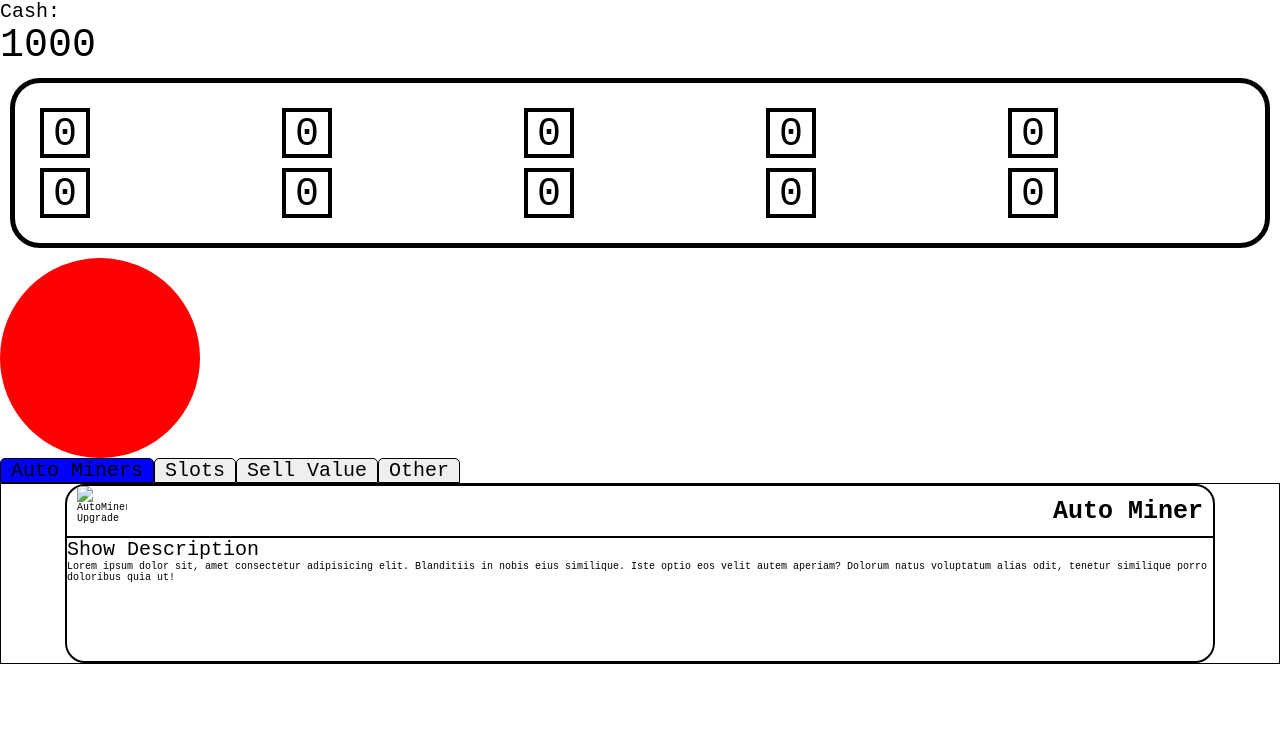
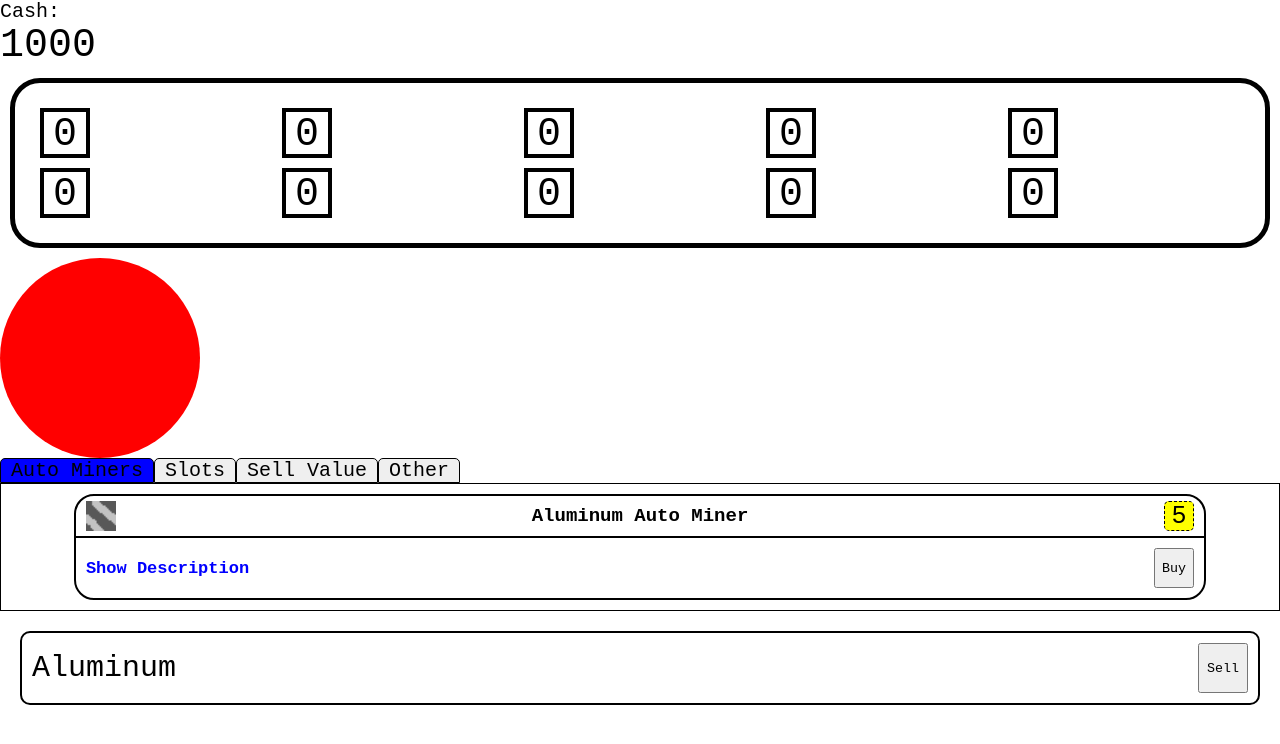
Before and after one commit to lucascapistrant/mining-game, a plain HTML site: page index.html in a window 1280 px wide. Drawn offline with Linux system fonts and the light colour scheme.

Commit message:
aluminum auto miner

```diff
--- a/index.css
+++ b/index.css
@@ -107,19 +107,41 @@ button {
     flex-direction: row;
     align-items: center;
     justify-content: space-between;
-    padding: 0 10px;
+    padding: 5px 10px;
     border-bottom: 2px solid black;
 }
 
+.upgrade__body {
+    padding: 10px;
+}
+
 .upgrade__name {
+    font-size: 1.9rem;
+    margin: 0;
+}
+
+.upgrade__img {
+    width: 30px;
+    height: 30px;
+    overflow: none;
+}
+
+.upgrade__price {
+    width: 30px;
+    height: 30px;
+    background: yellow;
+    display: flex;
+    align-items: center;
+    justify-content: center;
+    border-radius: 5px;
+    border: 1px dashed black;
+
     font-size: 2.5rem;
     margin: 0;
 }
 
-.upgrade__img {
-    width: 50px;
-    height: 50px;
-    overflow: none;
+.upgrade__buy {
+    height: 40px;
 }
 
 .upgrade__description {
@@ -134,6 +156,7 @@ button {
 
 .tabsBody {
     border: 1px solid black;
+    padding: 10px;
 }
 
 .tabs button {
@@ -156,10 +179,17 @@ button {
 /* dropdowns */
 
 .dropdown__heading {
-    font-size: 2rem;
+    font-size: 1.7rem;
+    font-weight: bold;
+    color: blue;
+    display: flex;
+    align-items: center;
+    justify-content: space-between;
 }
 
 .dropdown__body {
+    font-size: 1.5rem;
+
     height: 0;
     opacity: 0;
     transition: height .2s, opacity .2s;
@@ -170,3 +200,29 @@ button {
     height: 100px;
     opacity: 1;
 }
+
+/* Sell station */
+
+.sellStation {
+    margin: 20px;
+}
+
+.sellStation__sellOre {
+    border: 2px solid black;
+    border-radius: 10px;
+    width: 100%;
+    padding: 10px;
+    display: flex;
+    justify-content: space-between;
+    align-items: center;
+}
+
+.sellOre__label {
+    font-size: 3rem;
+    margin: 0;
+}
+
+.sellOre__sellBtn {
+    width: 50px;
+    height: 50px;
+}
--- a/index.html
+++ b/index.html
@@ -36,54 +36,46 @@
       </div>
       <div class="tabsBody">
         <div id="section1" class="tabcontent">
-          <div class="upgrade" id="autoMiner">
+          <div class="upgrade" id="aluminumAutoMiner">
             <header class="upgrade__header">
-              <img class="upgrade__img" src="./assets/g" alt="AutoMiner Upgrade"></img>
-              <h2 class="upgrade__name">Auto Miner</h2>
+              <img class="upgrade__img" src="/assets/temporarytile.png" alt="AutoMiner Upgrade"></img>
+              <h2 class="upgrade__name">Aluminum Auto Miner</h2>
+              <p class="upgrade__price" id="autoMiner">5</p>
             </header>
-            <div class="dropdown open">
-              <header class="dropdown__heading">Show Description</header>
-              <div class="dropdown__body">
-                Lorem ipsum dolor sit, amet consectetur adipisicing elit. Blanditiis in
-                nobis eius similique. Iste optio eos velit autem aperiam? Dolorum natus
-                voluptatum alias odit, tenetur similique porro doloribus quia ut!
+            <div class="upgrade__body">
+              <div class="dropdown">
+                <header class="dropdown__heading">
+                  Show Description
+                  <button class="upgrade__buy">Buy</button>
+                </header>
+                <div class="dropdown__body">
+                  Lorem ipsum dolor sit, amet consectetur adipisicing elit. Blanditiis in
+                  nobis eius similique. Iste optio eos velit autem aperiam? Dolorum natus
+                  voluptatum alias odit, tenetur similique porro doloribus quia ut!
+                </div>
               </div>
             </div>
           </div>
         </div>
         <div id="section2" class="tabcontent">
-          <div class="upgrade">
-            <header class="upgrade__header">
-              <img class="upgrade__img" src="./assets/g" alt="AutoMiner Upgrade"></img>
-              <h2 class="upgrade__name">Auto Miner</h2>
-            </header>
-            <p class="upgrade__description">Lorem ipsum dolor sit amet consectetur adipisicing elit. Cumque, cum optio itaque est aliquid aspernatur. Voluptate hic magni at eaque!</p>
-          </div>
         </div>
         <div id="section3" class="tabcontent">
-          <div class="upgrade">
-            <header class="upgrade__header">
-              <img class="upgrade__img" src="./assets/g" alt="AutoMiner Upgrade"></img>
-              <h2 class="upgrade__name">Auto Miner</h2>
-            </header>
-            <p class="upgrade__description">Lorem ipsum dolor sit amet consectetur adipisicing elit. Cumque, cum optio itaque est aliquid aspernatur. Voluptate hic magni at eaque!</p>
-          </div>
         </div>
         <div id="section4" class="tabcontent">
-          <div class="upgrade">
-            <header class="upgrade__header">
-              <img class="upgrade__img" src="./assets/g" alt="AutoMiner Upgrade"></img>
-              <h2 class="upgrade__name">Auto Miner</h2>
-            </header>
-            <p class="upgrade__description">Lorem ipsum dolor sit amet consectetur adipisicing elit. Cumque, cum optio itaque est aliquid aspernatur. Voluptate hic magni at eaque!</p>
-          </div>
         </div>
       </div>
     </div class="tabSection">
+    <div class="sellStation">
+      <div class="sellStation__sellOre" id="aluminum">
+        <p class="sellOre__label">Aluminum</p>
+        <button class="sellOre__sellBtn">Sell</button>
+      </div>
+    </div>
   </body>
   <script src="scripts/topStats.js"></script>
   <script src="scripts/index.js"></script>
   <script src="scripts/ores.js"></script>
   <script src="scripts/tabs.js"></script>
+  <script src="scripts/upgrades.js"></script>
   <script src="scripts/dropdown.js"></script>
 </html>
--- a/scripts/dropdown.js
+++ b/scripts/dropdown.js
@@ -1,14 +1,23 @@
 const dropdowns = document.querySelectorAll('.dropdown');
 dropdowns.forEach(dropdown => {
-    dropdown.addEventListener("click", () => {
+    const heading = dropdown.querySelector('.dropdown__heading');
+    heading.addEventListener("click", (event) => {
+        if (event.target.tagName === 'BUTTON') return;
         toggleDropDown(dropdown);
     });
 })
 
 function toggleDropDown(dropdown) {
-    if(dropdown.classList.contains('open')) {
+    const heading = dropdown.querySelector('.dropdown__heading');
+    const headingText = heading.childNodes[0].textContent.trim().split(' ');
+
+    if (dropdown.classList.contains('open')) {
         dropdown.classList.remove('open');
+        headingText[0] = 'Show';
     } else {
         dropdown.classList.add('open');
+        headingText[0] = 'Hide';
     }
+
+    heading.childNodes[0].textContent = headingText.join(' ') + ' ';
 }
--- /dev/null
+++ b/scripts/upgrades.js
@@ -0,0 +1,48 @@
+{/* <div class="upgrade" id="autoMiner">
+            <header class="upgrade__header">
+              <img class="upgrade__img" src="/assets/temporarytile.png" alt="AutoMiner Upgrade"></img>
+              <h2 class="upgrade__name">Aluminum Auto Miner</h2>
+              <p class="upgrade__price" id="autoMiner">5</p>
+            </header>
+            <div class="upgrade__body">
+              <div class="dropdown">
+                <header class="dropdown__heading">Show Description</header>
+                <div class="dropdown__body">
+                  Lorem ipsum dolor sit, amet consectetur adipisicing elit. Blanditiis in
+                  nobis eius similique. Iste optio eos velit autem aperiam? Dolorum natus
+                  voluptatum alias odit, tenetur similique porro doloribus quia ut!
+                </div>
+              </div>
+            </div>
+          </div> */}
+
+class Upgrades {
+    constructor() {
+
+    }
+
+
+}
+
+class AluminumAutoMiner {
+    constructor() {
+        this.html = document.querySelector('#aluminumAutoMiner');
+        this.buyBtn = this.html.children[1].firstElementChild.firstElementChild.childNodes[1];
+        this.price = 5;
+
+        this.buyBtn.addEventListener("click", this.buy);
+    }
+
+    buy() {
+        topStats.changeMoneyAmount(-aluminumAutoMiner.price);
+        aluminumAutoMiner.upgrade();
+    }
+
+    upgrade() {
+        setInterval(() => {
+            oreClass.addOre("aluminum", 1);
+        }, 5000);
+    }
+}
+const upgrade = new Upgrades;
+const aluminumAutoMiner = new AluminumAutoMiner;
```
Also changed, not shown: assets/temporarytile.png (added).
